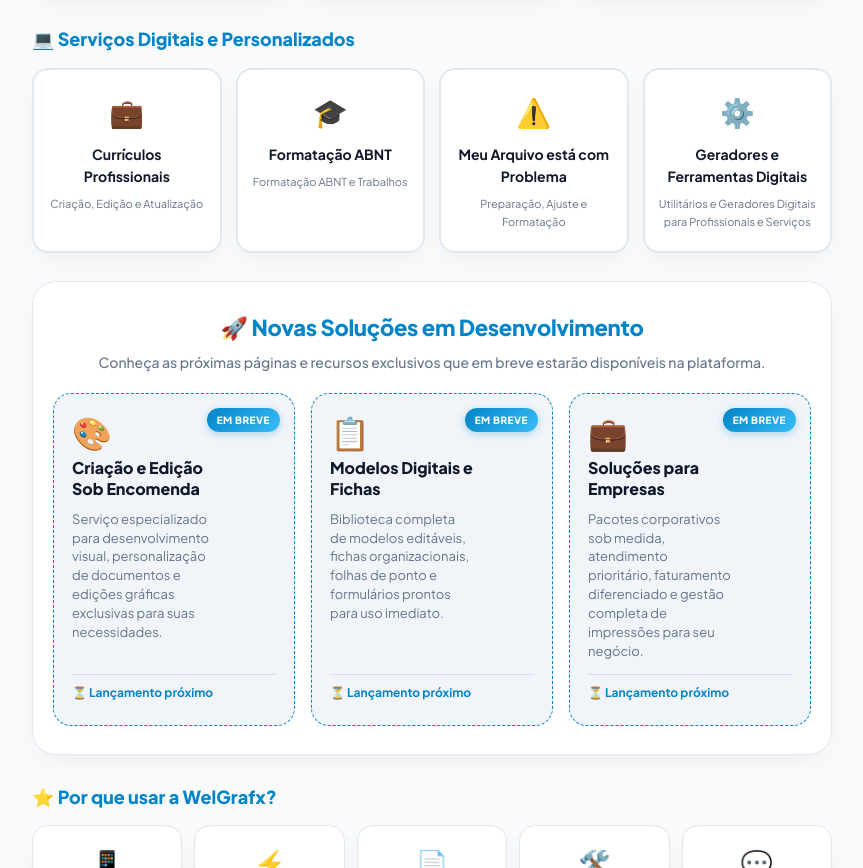
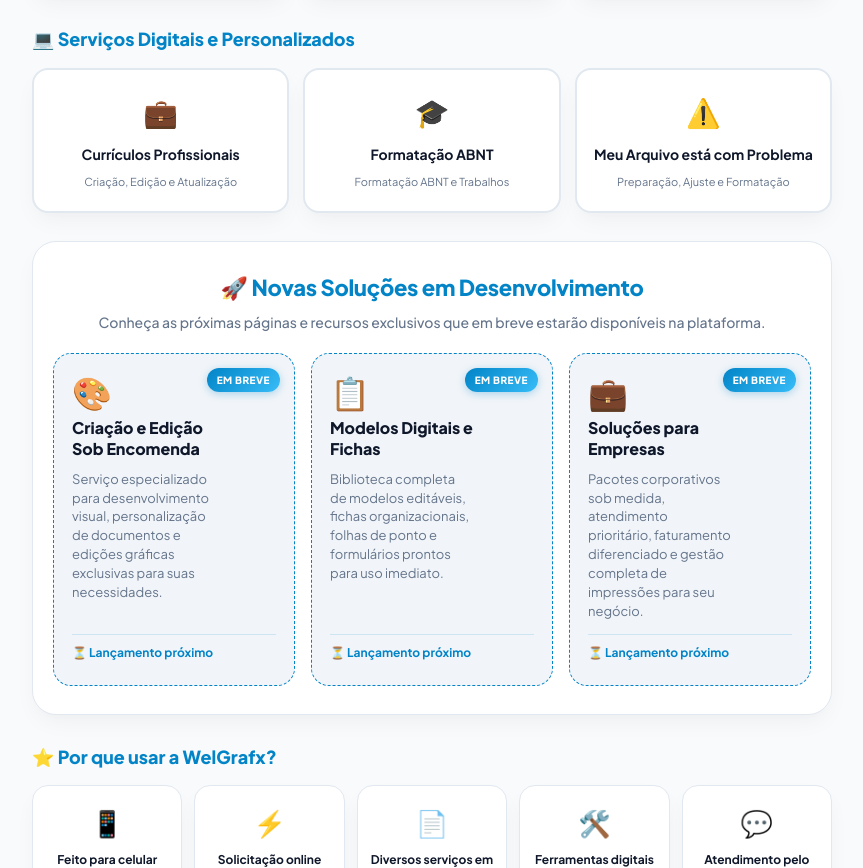
Before and after one commit to adminn008/print-express, a plain HTML site: page index.html in a window 1280 px wide. Shown: the part 1877-2745 px from the top of the page, without its empty margins (208-1071 px from the left). Drawn offline with Linux system fonts and the light colour scheme.

Commit message:
Update index.html

```diff
--- a/index.html
+++ b/index.html
@@ -1957,12 +1957,6 @@
                     <div style="font-weight:700; font-size:14px;">Meu Arquivo está com Problema</div>
                     <div style="font-size:11px; color:var(--text-muted);">Preparação, Ajuste e Formatação</div>
                 </a>
-
-                <a href="geradores.html" class="servico-card">
-                    <div style="font-size:28px;">⚙️</div>
-                    <div style="font-weight:700; font-size:14px;">Geradores e Ferramentas Digitais</div>
-                    <div style="font-size:11px; color:var(--text-muted);">Utilitários e Geradores Digitais para Profissionais e Serviços</div>
-                </a>
             </div>
         </section>
 
```
